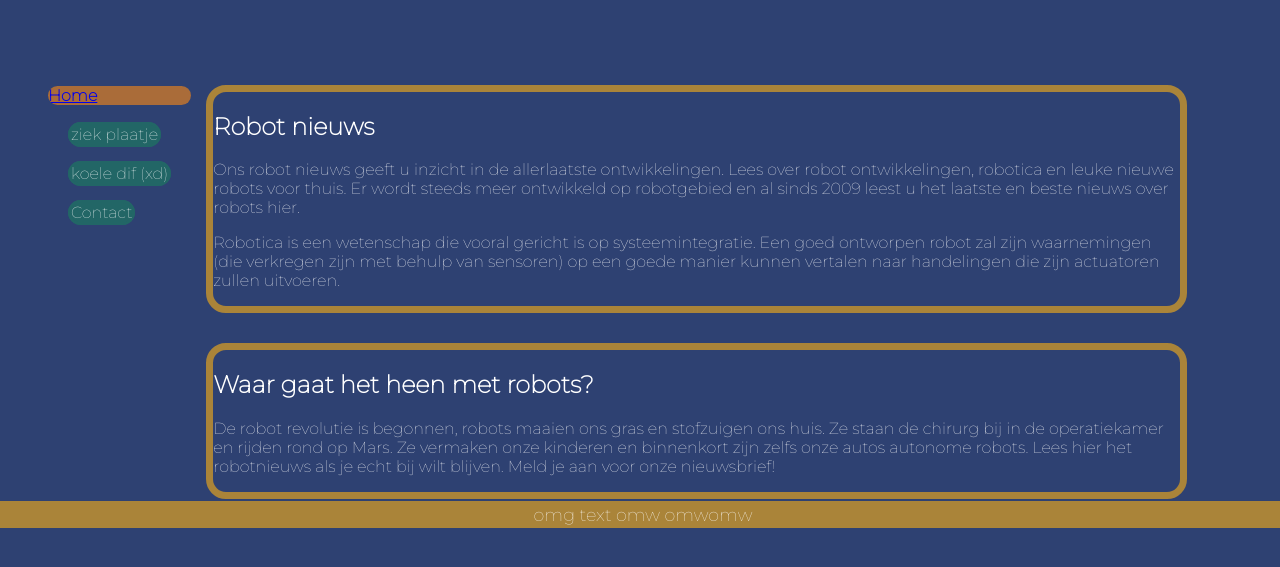
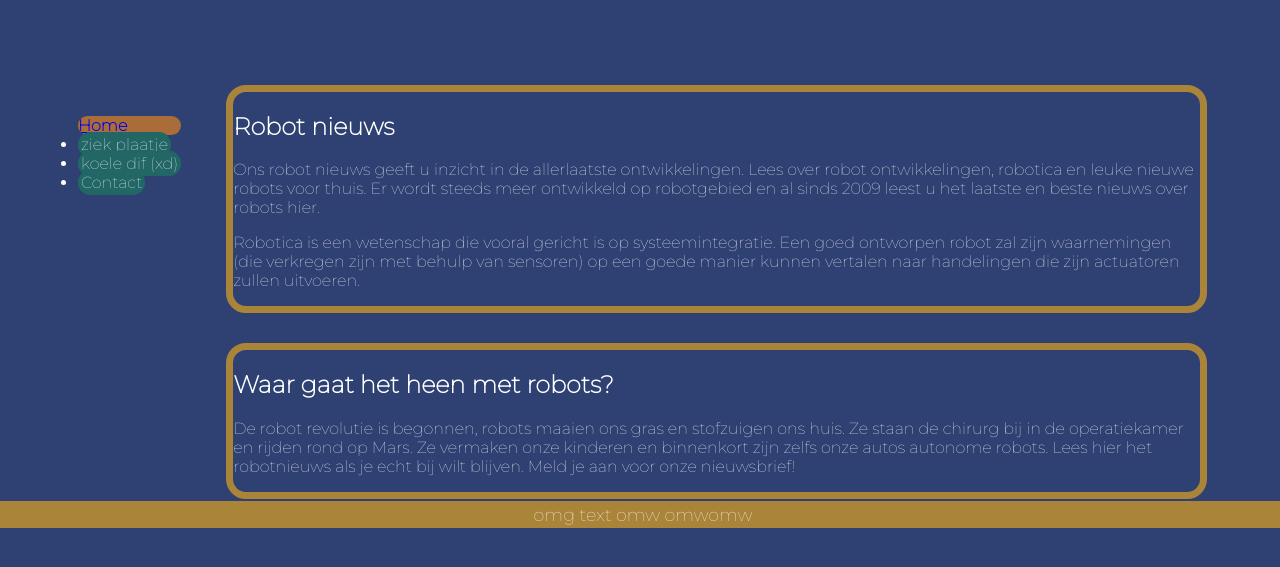
Before and after one commit to Smikkelrat2007/Smikkelrat2007.github.io, a plain HTML site: page index.html in a window 1280 px wide. Shown: the part 147-714 px from the top of the page. Drawn offline with Linux system fonts and the light colour scheme.

Commit message:
even een test

```diff
--- a/style/opmaak.css
+++ b/style/opmaak.css
@@ -30,12 +30,17 @@ ul li a:hover {
   font-weight: bold;
 
 }
-.nav {
-  text-decoration: none;
-  margin: 20px;
-  color: white;
-  list-style: none;
+nav {
+length: 30px;
+float: left;
+list-style: none;
+text-decoration: none;
+margin: 30px;
+color: white;
+length: 30px;
+list-style: none;
 }
+
 .nav1 {
   border-color: rgb(170, 108, 57);
   background-color: rgb(170, 108, 57);
@@ -44,8 +49,8 @@ ul li a:hover {
   overflow: hidden;
   border-radius: 500px;
   text-decoration: none;
+  length: 30px;
   list-style: none;
-  length: 30px;
 }
 #black {
   background-color: black;
@@ -112,12 +117,6 @@ ul li a:hover {
   left: 800px;
 }
 
-nav {
-  length: 30px;
-  float: left;
-  list-style: none;
-}
-
 article {
   border: 7px solid rgb(170, 132, 57);
   border-radius: 20px;
```
